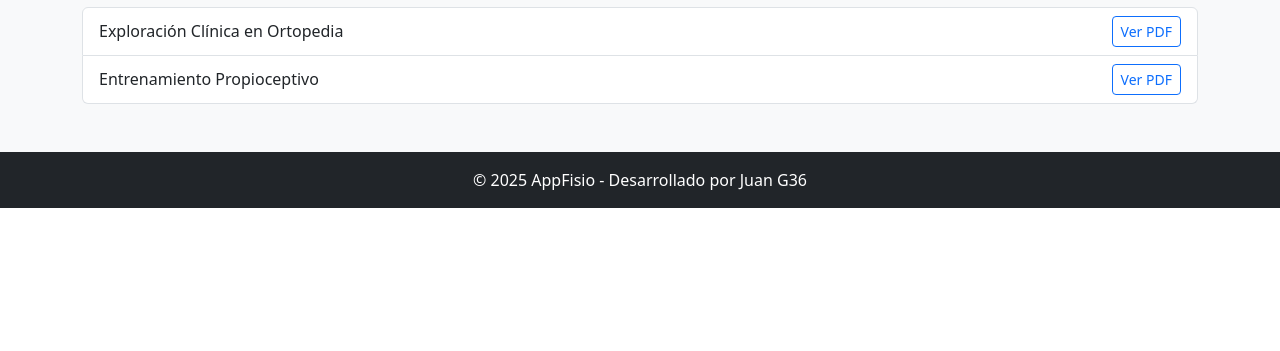
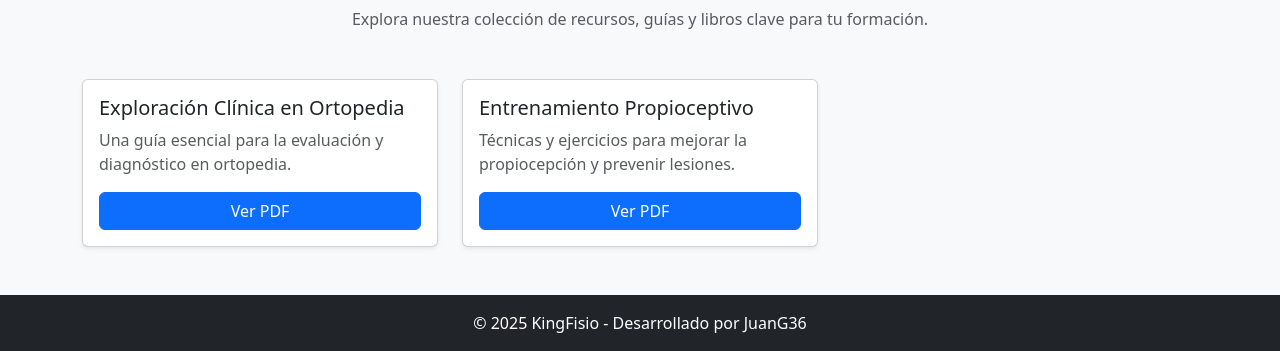
Before and after one commit to JuanG36/KingTherapy, a plain HTML site: page index.html in a window 1280 px wide. Shown: the part 682-1033 px from the top of the page. Before the commit the page ends 890 px from the top, so only its background shows below. Drawn offline with nearby package versions, Linux system fonts and the light colour scheme; a script that the page names is missing.

Commit message:
Versión inicial de AppFisio

```diff
--- a/css/style.css
+++ b/css/style.css
@@ -36,3 +36,14 @@ li { margin-bottom: 10px; }
         padding: 1rem; /* Reduce el espacio interior en pantallas pequeñas */
     }
 }
+/* ================================== */
+/* ESTILOS PARA LAS TARJETAS DE LA BIBLIOTECA */
+/* ================================== */
+.card {
+  transition: transform 0.2s ease-in-out, box-shadow 0.2s ease-in-out;
+}
+
+.card:hover {
+  transform: translateY(-5px); /* La tarjeta se eleva un poco */
+  box-shadow: 0 8px 16px rgba(0,0,0,0.1) !important; /* La sombra se hace más pronunciada */
+}
--- a/index.html
+++ b/index.html
@@ -3,7 +3,7 @@
 <head>
   <meta charset="UTF-8">
   <meta name="viewport" content="width=device-width, initial-scale=1.0">
-  <title>AppFisio</title>
+  <title>KingFisio</title>
   <!-- Bootstrap CSS -->
   <link href="https://cdn.jsdelivr.net/npm/bootstrap@5.3.2/dist/css/bootstrap.min.css" rel="stylesheet">
 </head>
@@ -57,24 +57,39 @@
 
   <!-- Biblioteca -->
   <section id="biblioteca" class="bg-light py-5">
-    <div class="container">
-      <h2 class="mb-4">📚 Biblioteca de Contenido</h2>
-      <ul class="list-group">
-        <li class="list-group-item d-flex justify-content-between align-items-center">
-          Exploración Clínica en Ortopedia
-          <a href="pdfs/exploracion_clinica_ortopedia.pdf" target="_blank" class="btn btn-outline-primary btn-sm">Ver PDF</a>
-        </li>
-        <li class="list-group-item d-flex justify-content-between align-items-center">
-          Entrenamiento Propioceptivo
-          <a href="pdfs/entrenamiento_propioceptivo.pdf" target="_blank" class="btn btn-outline-primary btn-sm">Ver PDF</a>
-        </li>
-      </ul>
-    </div>
-  </section>
+  <div class="container">
+    <h2 class="mb-4 text-center">📚 Biblioteca de Contenido</h2>
+    <p class="text-center text-muted mb-5">Explora nuestra colección de recursos, guías y libros clave para tu formación.</p>
+
+    <div class="row row-cols-1 row-cols-md-2 row-cols-lg-3 g-4">
+
+      <div class="col">
+        <div class="card h-100 shadow-sm">
+          <div class="card-body d-flex flex-column">
+            <h5 class="card-title">Exploración Clínica en Ortopedia</h5>
+            <p class="card-text text-muted">Una guía esencial para la evaluación y diagnóstico en ortopedia.</p>
+            <a href="pdfs/exploracion_clinica_ortopedia.pdf" target="_blank" class="btn btn-primary mt-auto">Ver PDF</a>
+          </div>
+        </div>
+      </div>
+
+      <div class="col">
+        <div class="card h-100 shadow-sm">
+          <div class="card-body d-flex flex-column">
+            <h5 class="card-title">Entrenamiento Propioceptivo</h5>
+            <p class="card-text text-muted">Técnicas y ejercicios para mejorar la propiocepción y prevenir lesiones.</p>
+            <a href="pdfs/entrenamiento_propioceptivo.pdf" target="_blank" class="btn btn-primary mt-auto">Ver PDF</a>
+          </div>
+        </div>
+      </div>
+
+      </div>
+  </div>
+</section>
 
   <!-- Footer -->
   <footer class="bg-dark text-white text-center py-3">
-    <p class="mb-0">© 2025 AppFisio - Desarrollado por Juan G36</p>
+    <p class="mb-0">© 2025 KingFisio - Desarrollado por JuanG36</p>
   </footer>
 
   <!-- Bootstrap JS -->
```
